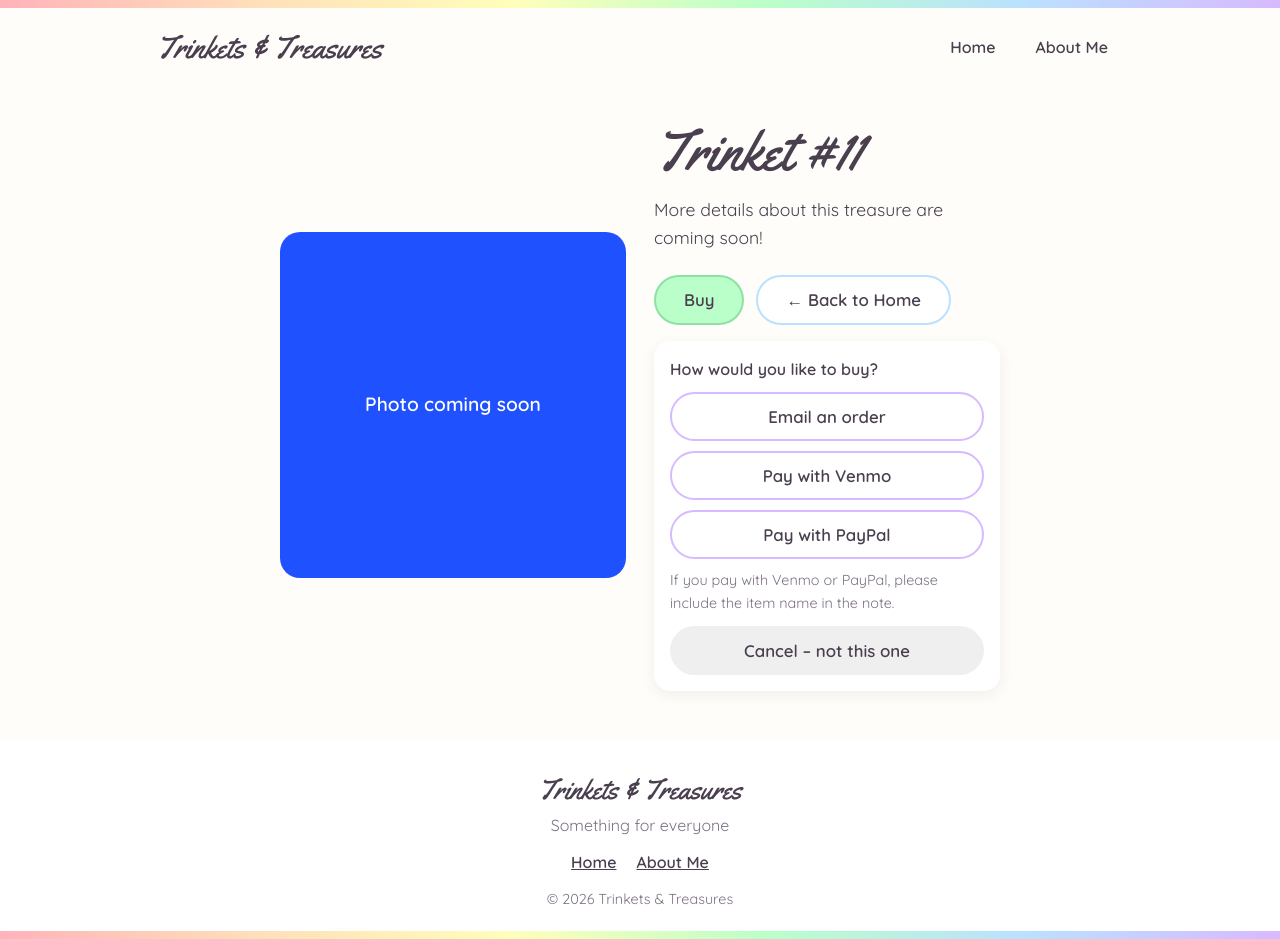
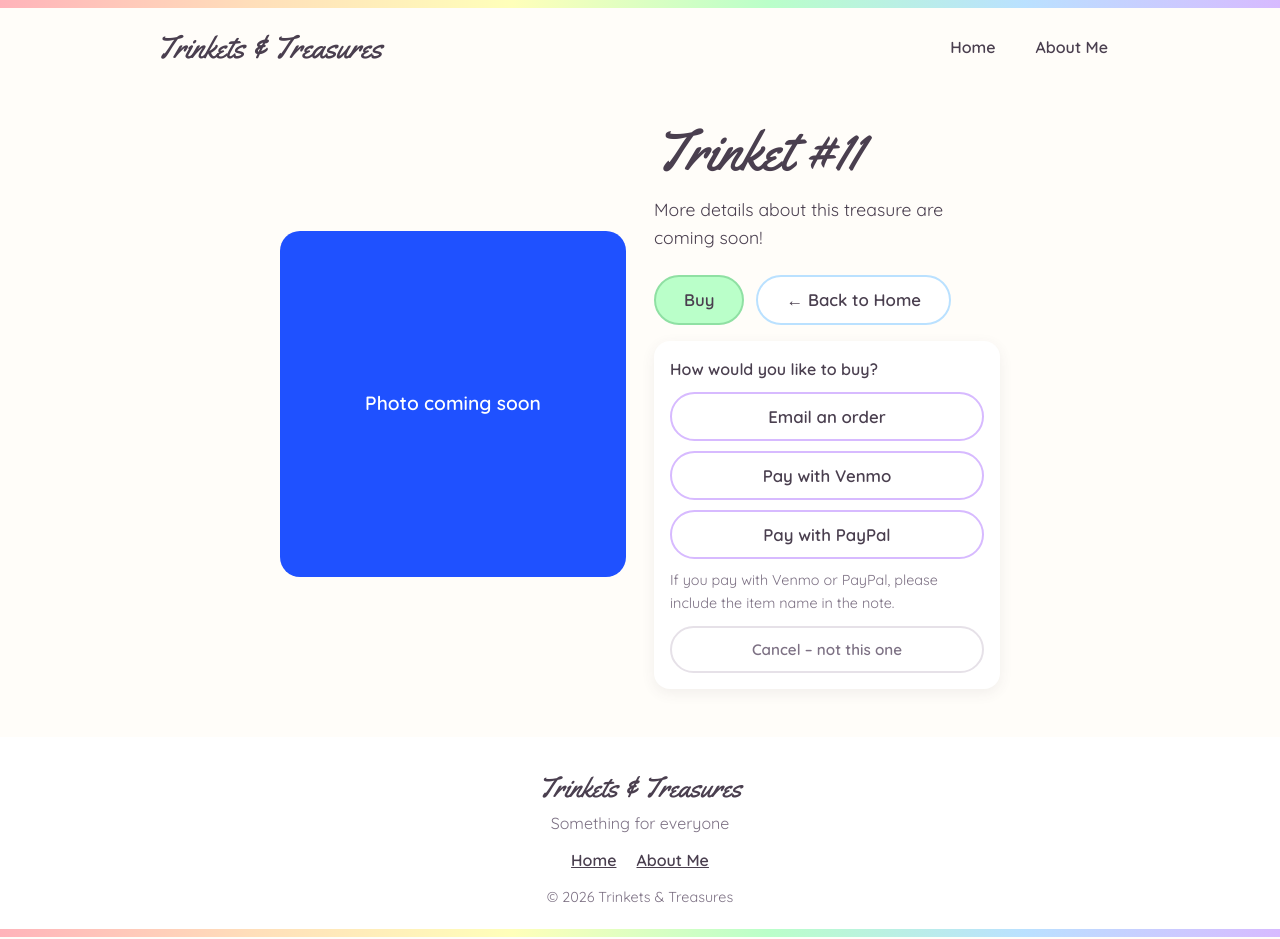
Before and after one commit to LucysTrinketsandTreasures/website-files, a Jekyll site: the page built from _products/trinket-11.md, in a window 1280 px wide. Built offline with Jekyll 4.4.1, drawn with Linux system fonts in a browser that asks for light colours.

Commit message:
Style Cancel button

```diff
--- a/assets/css/style.css
+++ b/assets/css/style.css
@@ -176,6 +176,8 @@ a.product-card:hover .view-details { background: var(--pastel-purple); }
 .buy-paypal:hover { background: var(--pastel-purple); }
 .buy-options-hint { font-size: 0.9rem; color: var(--ink-soft); }
 .buy-options .buy-note { margin-top: 0; }
+.buy-cancel { background: transparent; border-color: #e6e1e8; color: var(--ink-soft); font-size: 0.95rem; text-align: center; }
+.buy-cancel:hover { background: #f3eff5; color: var(--ink); }
 
 /* Product page placeholder (no photo yet) */
 .photo-placeholder { aspect-ratio: 1 / 1; display: flex; align-items: center; justify-content: center; font-weight: 700; font-size: 1.2rem; }
```
